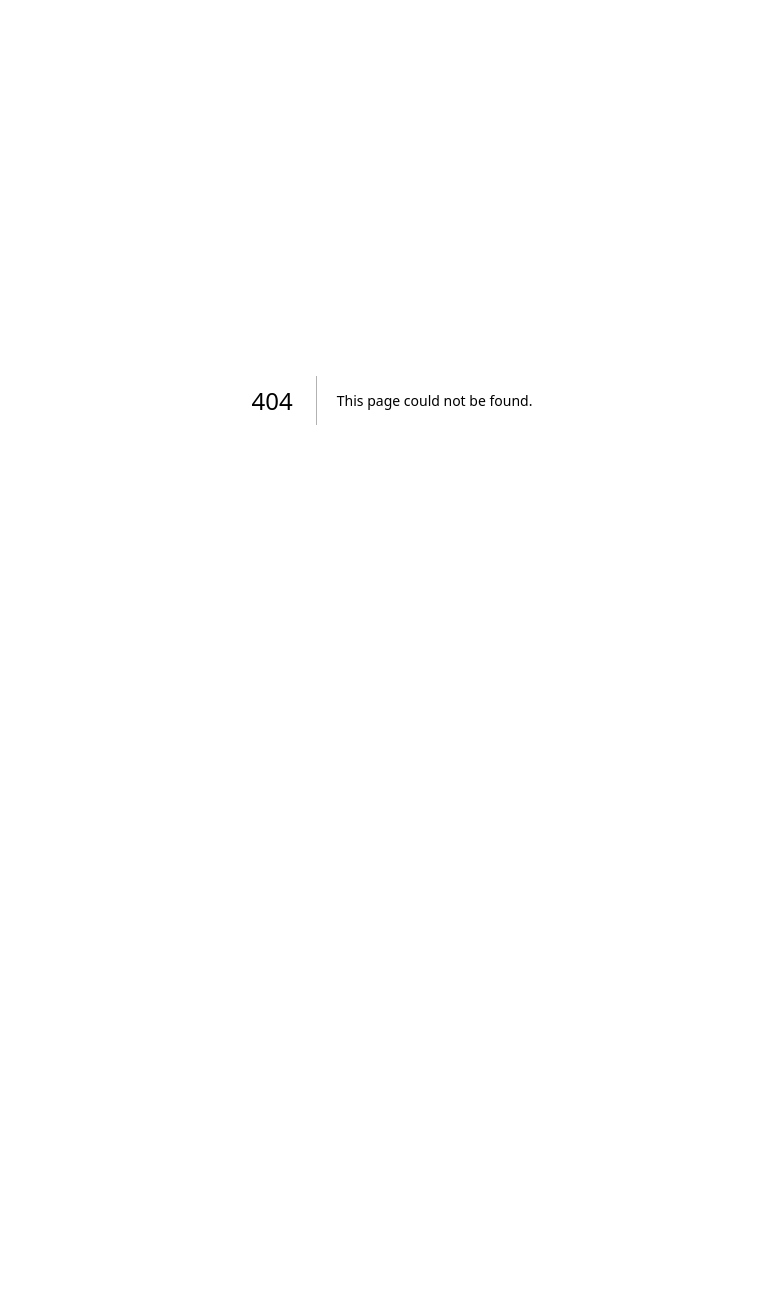
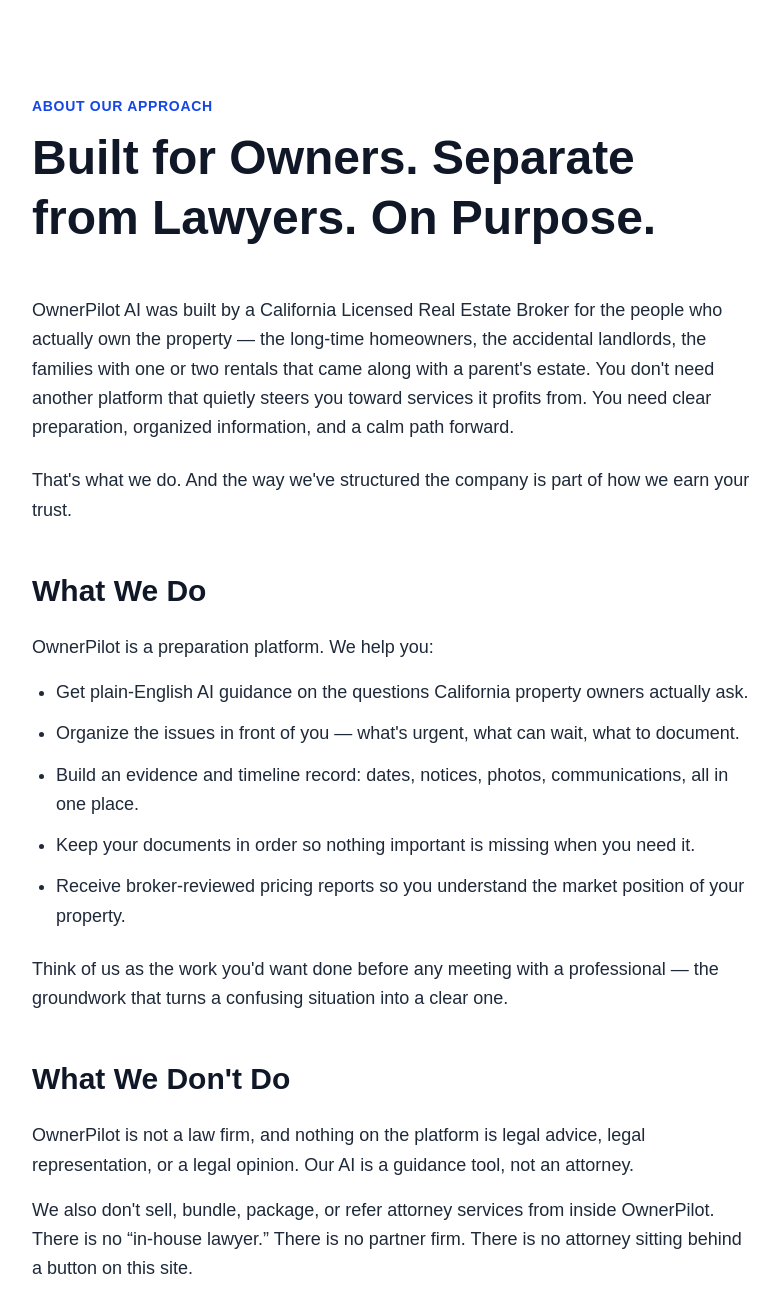
Before and after one commit to hjt521/ownerpilot, a Next.js app: page /our-approach in a window 1280 px wide. Before the commit this address had no page. Shown: the top 1297 px of the page, without its empty margins (248-1028 px from the left). Before the commit the page ends 800 px from the top, so only its background shows below. Built offline with nearby package versions, Linux system fonts and the light colour scheme.

Commit message:
Add About Our Approach page (attorney approved)

```diff
--- /dev/null
+++ b/app/our-approach/page.tsx
@@ -0,0 +1,115 @@
+export const metadata = {
+  title: "Our Approach | OwnerPilot AI",
+  description:
+    "Why OwnerPilot keeps attorney services completely separate from its platform — and why that's good for you.",
+};
+
+export default function OurApproachPage() {
+  return (
+    <main className="min-h-screen bg-white">
+      <article className="mx-auto max-w-3xl px-6 py-16 md:py-24">
+        <header className="mb-12">
+          <p className="text-sm font-semibold uppercase tracking-wider text-blue-700 mb-3">
+            About Our Approach
+          </p>
+          <h1 className="text-4xl md:text-5xl font-bold text-gray-900 leading-tight">
+            Built for Owners. Separate from Lawyers. On Purpose.
+          </h1>
+        </header>
+
+        <section className="space-y-6 text-lg text-gray-800 leading-relaxed mb-12">
+          <p>
+            OwnerPilot AI was built by a California Licensed Real Estate Broker for the people who actually own the property — the long-time homeowners, the accidental landlords, the families with one or two rentals that came along with a parent&apos;s estate. You don&apos;t need another platform that quietly steers you toward services it profits from. You need clear preparation, organized information, and a calm path forward.
+          </p>
+          <p>
+            That&apos;s what we do. And the way we&apos;ve structured the company is part of how we earn your trust.
+          </p>
+        </section>
+
+        <section className="mb-12">
+          <h2 className="text-2xl md:text-3xl font-bold text-gray-900 mb-6">What We Do</h2>
+          <p className="text-lg text-gray-800 leading-relaxed mb-4">
+            OwnerPilot is a preparation platform. We help you:
+          </p>
+          <ul className="space-y-3 text-lg text-gray-800 leading-relaxed list-disc pl-6 mb-6">
+            <li>Get plain-English AI guidance on the questions California property owners actually ask.</li>
+            <li>Organize the issues in front of you — what&apos;s urgent, what can wait, what to document.</li>
+            <li>Build an evidence and timeline record: dates, notices, photos, communications, all in one place.</li>
+            <li>Keep your documents in order so nothing important is missing when you need it.</li>
+            <li>Receive broker-reviewed pricing reports so you understand the market position of your property.</li>
+          </ul>
+          <p className="text-lg text-gray-800 leading-relaxed">
+            Think of us as the work you&apos;d want done before any meeting with a professional — the groundwork that turns a confusing situation into a clear one.
+          </p>
+        </section>
+
+        <section className="mb-12">
+          <h2 className="text-2xl md:text-3xl font-bold text-gray-900 mb-6">What We Don&apos;t Do</h2>
+          <div className="space-y-4 text-lg text-gray-800 leading-relaxed">
+            <p>
+              OwnerPilot is not a law firm, and nothing on the platform is legal advice, legal representation, or a legal opinion. Our AI is a guidance tool, not an attorney.
+            </p>
+            <p>
+              We also don&apos;t sell, bundle, package, or refer attorney services from inside OwnerPilot. There is no &ldquo;in-house lawyer.&rdquo; There is no partner firm. There is no attorney sitting behind a button on this site.
+            </p>
+            <p>
+              When you need legal help, you choose your own California licensed attorney and engage them directly under a written attorney-client agreement that belongs to the two of you.
+            </p>
+          </div>
+        </section>
+
+        <section className="mb-12">
+          <h2 className="text-2xl md:text-3xl font-bold text-gray-900 mb-6">Why We Keep It Separate</h2>
+          <div className="space-y-4 text-lg text-gray-800 leading-relaxed">
+            <p>
+              This separation isn&apos;t accidental. It reflects how the legal profession is regulated in California — and, frankly, how we think a trustworthy company should operate.
+            </p>
+            <p>
+              Under the California Rules of Professional Conduct, lawyers may not share legal fees with non-lawyers (Rule 5.4) and may not pay another person or company for recommending or securing their services (Rule 7.2), outside of a few narrow exceptions like State-Bar-certified lawyer referral services. In plain terms: if a technology company is taking a cut of an attorney&apos;s fee, or being paid to send you to a particular lawyer, something is off.
+            </p>
+            <p>
+              We&apos;ve decided not to operate near that line at all. OwnerPilot earns money from owners who use our platform — not from attorneys, not from referrals, not from fee splits, not from kickbacks. The founder&apos;s spouse is a California licensed attorney who runs an entirely separate practice; she is not part of OwnerPilot, doesn&apos;t take referrals through OwnerPilot, and doesn&apos;t share fees with OwnerPilot. The wall is real.
+            </p>
+          </div>
+        </section>
+
+        <section className="mb-12">
+          <h2 className="text-2xl md:text-3xl font-bold text-gray-900 mb-6">What This Means For You</h2>
+          <div className="space-y-4 text-lg text-gray-800 leading-relaxed">
+            <p>
+              <strong>Your attorney works for you, not for us. </strong>Because we don&apos;t take a cut, there is no financial reason for us to steer you anywhere.
+            </p>
+            <p>
+              <strong>You choose the lawyer.</strong> When the time comes, you pick a California licensed attorney whose experience and approach fit your situation, and you engage them under your own written agreement.
+            </p>
+            <p>
+              <strong>You arrive prepared.</strong> The timeline, documents, and issue summary you build with OwnerPilot are yours to bring to whichever professional you choose — which usually makes that conversation shorter, clearer, and more useful.
+            </p>
+            <p>
+              <strong>You stay in control.</strong> Of your property, of your information, and of who you hire.
+            </p>
+            <p>
+              That&apos;s the whole idea. We do the preparation well. We stay out of the parts that aren&apos;t ours to do.
+            </p>
+          </div>
+        </section>
+
+        <section className="mt-16 pt-12 border-t border-gray-200 text-center">
+          <h2 className="text-2xl md:text-3xl font-bold text-gray-900 mb-6">Ready when you are.</h2>
+                   <a
+            href="/chat"
+            className="inline-flex items-center px-8 py-4 bg-blue-700 text-white text-lg font-semibold rounded-lg hover:bg-blue-800 transition-colors"
+          >
+            Ask Your Property Question →
+          </a>
+        </section>
+
+        <footer className="mt-16 pt-8 border-t border-gray-200">
+          <p className="text-sm text-gray-600 leading-relaxed">
+            OwnerPilot AI is not a law firm and does not provide legal advice. For legal matters, consult a California licensed attorney of your choosing.
+          </p>
+        </footer>
+      </article>
+    </main>
+  );
+}
```
